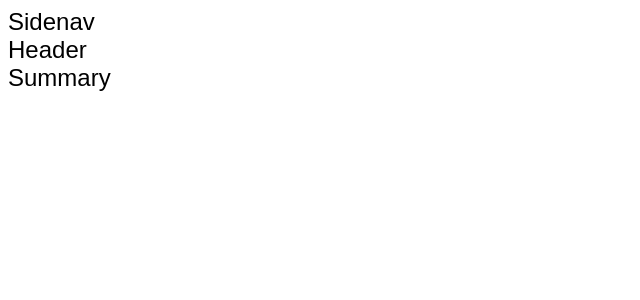
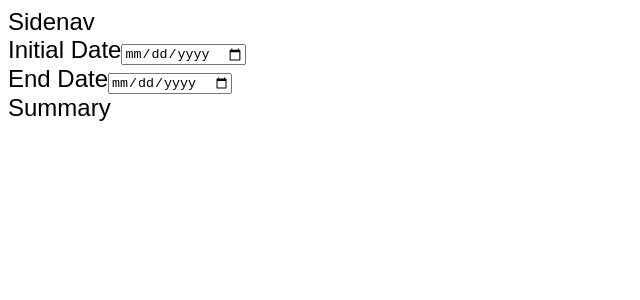
Before and after one commit to adrianholz/Fintech, a React (Vite) app: page / in a window 1280 px wide. Shown: the top 300 px of the page, without its empty margins (0-640 px from the left). Built offline with nearby package versions, Linux system fonts and the light colour scheme; no server answers.

Commit message:
Date Input and Range components

```diff
--- /dev/null
+++ b/src/Components/DateInput.tsx
@@ -0,0 +1,16 @@
+import React, { ComponentProps } from "react";
+
+type IDateInput = ComponentProps<"input"> & {
+  label: string;
+};
+
+const DateInput = ({ label, ...props }: IDateInput) => {
+  return (
+    <div>
+      <label htmlFor={label}>{label}</label>
+      <input type="date" name={label} id={label} {...props} />
+    </div>
+  );
+};
+
+export default DateInput;
--- /dev/null
+++ b/src/Components/DateRange.tsx
@@ -0,0 +1,28 @@
+import React, { useState } from "react";
+import DateInput from "./DateInput";
+
+const DateRange = () => {
+  const [initial, setInitial] = useState("");
+  const [end, setEnd] = useState("");
+
+  return (
+    <form
+      onSubmit={(event) => {
+        event.preventDefault();
+      }}
+    >
+      <DateInput
+        label="Initial Date"
+        value={initial}
+        onChange={({ target }) => setInitial(target.value)}
+      />
+      <DateInput
+        label="End Date"
+        value={end}
+        onChange={({ target }) => setEnd(target.value)}
+      />
+    </form>
+  );
+};
+
+export default DateRange;
--- a/src/Components/Header.tsx
+++ b/src/Components/Header.tsx
@@ -1,10 +1,12 @@
 import React from "react";
-import { useData } from "../Context/DataContext";
+import DateRange from "./DateRange";
 
 const Header = () => {
-  const { data } = useData();
-
-  return <header>Header</header>;
+  return (
+    <header>
+      <DateRange />
+    </header>
+  );
 };
 
 export default Header;
```
